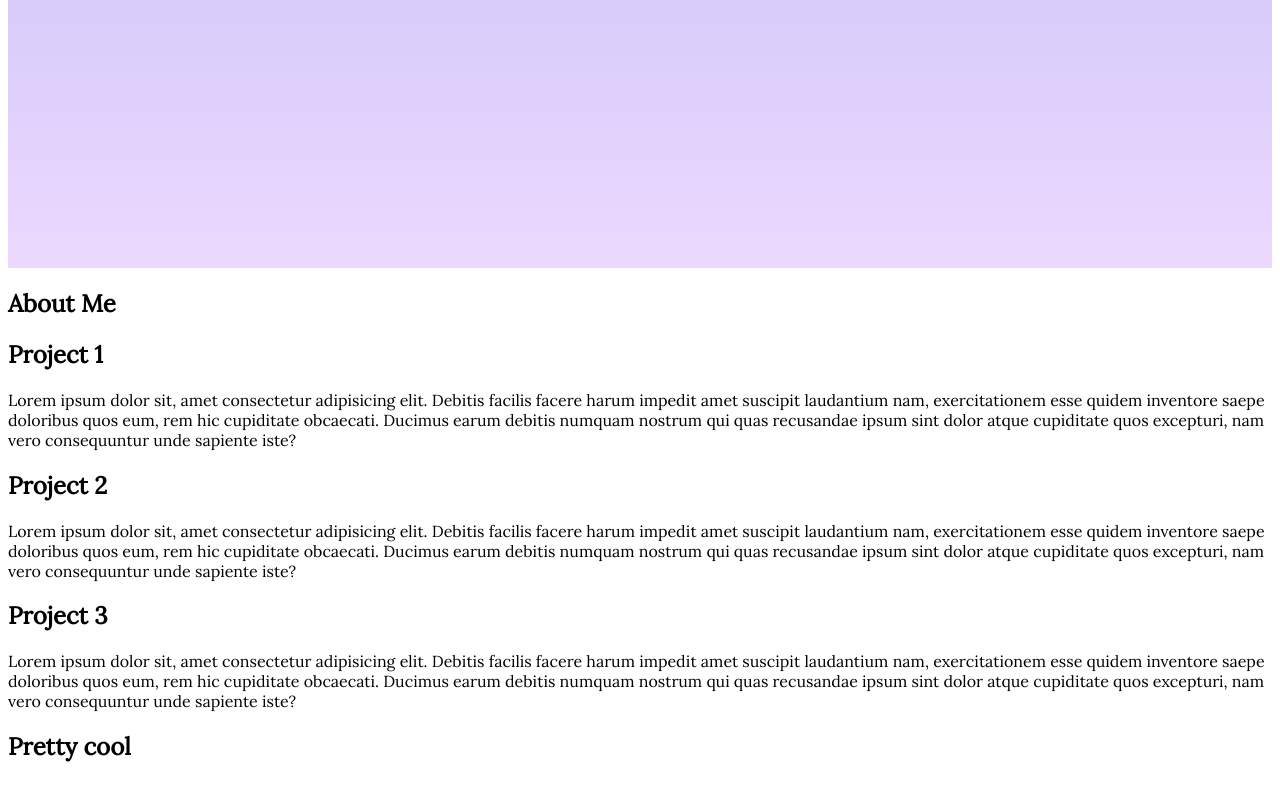
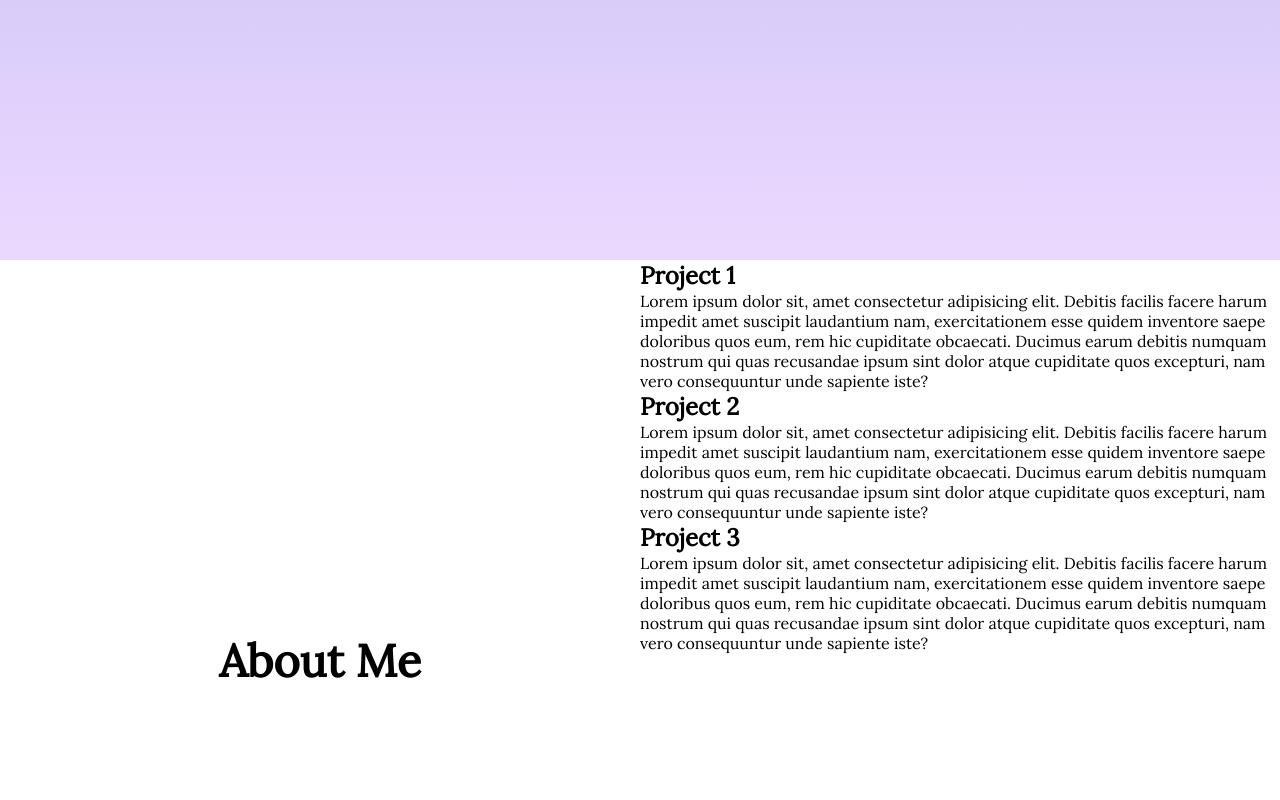
Before and after one commit to ChristaStephens/Obit, a plain HTML site: page index.html in a window 1280 px wide. Shown: the part 540-1340 px from the top of the page. Drawn offline with Linux system fonts and the light colour scheme; a web font is replaced by a local one.

Commit message:
more css and script

```diff
--- a/style.css
+++ b/style.css
@@ -1,14 +1,44 @@
-*{
+* {
     /* background: rgb(202, 175, 202); */
     font-family: 'Lora', serif;
+    margin: 0;
+    padding: 0;
 }
 
-header{
+header {
     height: 100vh;
     display: flex;
     justify-content: center;
     align-items: center;
-    background:linear-gradient(to bottom, rgba(0,0,204,0.3), rgba(191,128,255,0.3));
-    background-size:cover;
+    background: linear-gradient(to bottom, rgba(0, 0, 204, 0.3), rgba(191, 128, 255, 0.3));
+    background-size: cover;
+    font-size: 30px;
     /* color: rgb(202, 175, 202); */
 }
+
+/* For the entire section below the header  */
+
+.about {
+    height: 300vh;
+    /* flex is for the paragraph and the about wording  */
+    display: flex;
+}
+
+/* Spacing between the title and the paragrag text  */
+
+.about-title {
+    width: 50%;
+    height: 100vh;
+    display: flex;
+    justify-content: center;
+    align-items: center;
+    font-size: 30px;
+}
+
+/* Allows the text to go to the right  */
+
+.about-pages {
+    width: 50%;
+}
+
+/* selecting all divs to make them their own pages below  */
```
